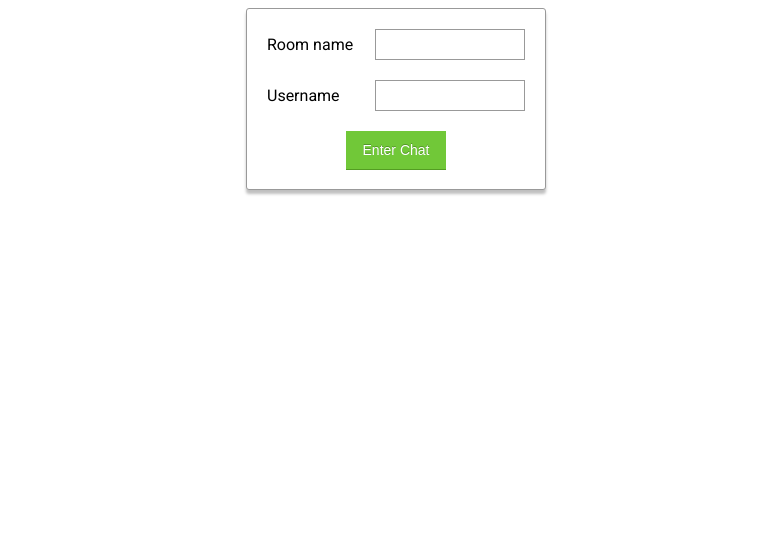
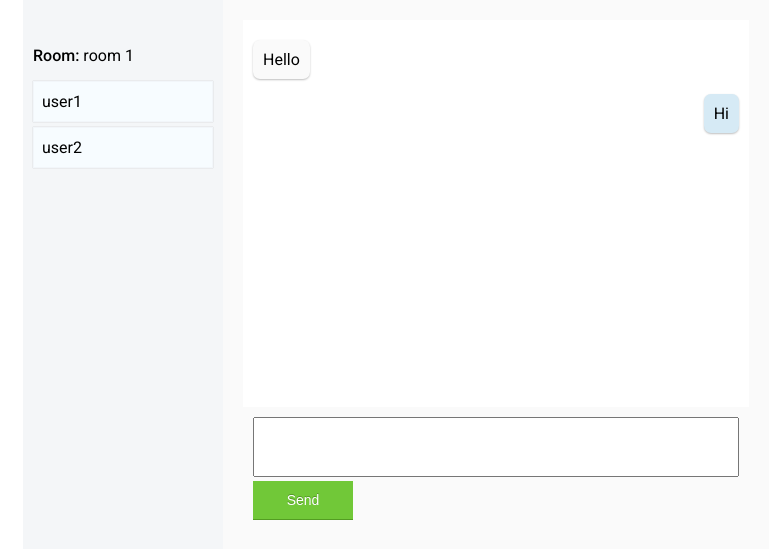
Before and after one commit to Auridel/simple_chat_react_socket, a React app in the folder client/: page / in a window 1280 px wide. Shown: the whole page, without its empty margins (244-1015 px from the left). Built offline with nearby package versions, Linux system fonts and the light colour scheme.

Commit message:
basic components

```diff
--- /dev/null
+++ b/client/src/components/addForm/addForm.js
@@ -0,0 +1,14 @@
+import React from "react";
+
+import "./addForm.scss";
+
+const AddForm = () => {
+    return (
+        <div className="add-form">
+            <textarea className="add-form__input"/>
+            <button className="add-form__btn">Send</button>
+        </div>
+    )
+};
+
+export default AddForm;
--- /dev/null
+++ b/client/src/components/addForm/addForm.scss
@@ -0,0 +1,28 @@
+.add-form{
+  padding: 10px;
+  justify-self: flex-end;
+}
+.add-form__input{
+  width: 100%;
+  height: 60px;
+
+  resize: none;
+}
+.add-form__btn{
+  padding: 10px 15px;
+  width: 100px;
+  margin: 0 auto;
+
+  border: none;
+  font-family: Arial, sans-serif;
+  font-size: 14px;
+  line-height: 18px;
+  color: #FFFFFF;
+  text-shadow: 0 -1px 0 rgba(0, 0, 0, 0.25);
+  background-color: #71C838;
+  box-shadow: 0 1px 0 #539D22;
+
+  &:active{
+    background-color: #7fe33e;
+  }
+}
--- a/client/src/components/app/app.js
+++ b/client/src/components/app/app.js
@@ -2,10 +2,14 @@ import React from "react";
 import Login from "../login/login";
 
 import "./app.scss";
+import Chat from "../chat/chat";
 
 const App = () => {
+    const logged = true;
     return (
-        <Login/>
+        <>
+            {logged? <Chat/> : <Login/>}
+        </>
     )
 };
 
--- a/client/src/components/app/app.scss
+++ b/client/src/components/app/app.scss
@@ -1,4 +1,7 @@
 html, body{
+  margin: 0;
+  padding: 0;
+
   font-family: Roboto, sans-serif;
 }
 *{
--- /dev/null
+++ b/client/src/components/chat/chat.js
@@ -0,0 +1,20 @@
+import React from "react";
+import Mesages from "../messages/messages";
+import AddForm from "../addForm/addForm";
+import Users from "../users/users";
+
+import "./chat.scss";
+
+const Chat = () => {
+    return(
+        <section className="chat">
+            <Users/>
+            <div className="chat__wrapper">
+                <Mesages/>
+                <AddForm/>
+            </div>
+        </section>
+    )
+};
+
+export default Chat;
--- /dev/null
+++ b/client/src/components/chat/chat.scss
@@ -0,0 +1,19 @@
+.chat{
+  width: 746px;
+  height: 549px;
+  margin: 0 auto;
+  display: flex;
+  align-items: stretch;
+  justify-content: stretch;
+}
+
+.chat__wrapper{
+  display: flex;
+  flex-direction: column;
+  justify-content: stretch;
+  align-items: stretch;
+  flex-grow: 1;
+  padding: 20px;
+
+  background-color: rgba(250, 250, 250, 1);
+}
--- /dev/null
+++ b/client/src/components/messages/messages.js
@@ -0,0 +1,16 @@
+import React from "react";
+
+import "./messages.scss";
+
+const Mesages = () => {
+    return (
+        <div className="chat__messages-container">
+            <ul className="chat__messages-list">
+                <li className="chat__message">Hello</li>
+                <li className="chat__message yours">Hi</li>
+            </ul>
+        </div>
+    )
+};
+
+export default Mesages;
--- /dev/null
+++ b/client/src/components/messages/messages.scss
@@ -0,0 +1,28 @@
+.chat__messages-container{
+  flex-grow: 1;
+}
+.chat__messages-list{
+  height: 100%;
+  margin: 0;
+  padding: 20px 10px;
+  display: flex;
+  flex-direction: column;
+  align-items: flex-start;
+
+  list-style: none;
+  background-color: #FFF;
+}
+.chat__message{
+  display: inline-block;
+  margin-bottom: 15px;
+  padding: 10px 10px;
+
+  border-radius: 7px;
+  background-color: rgb(250, 250, 250);
+  box-shadow: 0 1px 2px rgba(0, 0, 0, 0.25);
+
+  &.yours{
+    align-self: flex-end;
+    background-color: rgb(214, 234, 245);
+  }
+}
--- /dev/null
+++ b/client/src/components/users/users.js
@@ -0,0 +1,17 @@
+import React from "react";
+
+import "./users.scss";
+
+const Users = () => {
+    return (
+        <aside className="users">
+            <p className="users__room"><span className="users__strong">Room:</span> room 1</p>
+            <ul className="users__list">
+                <li className="users__list-item">user1</li>
+                <li className="users__list-item">user2</li>
+            </ul>
+        </aside>
+    )
+};
+
+export default Users;
--- /dev/null
+++ b/client/src/components/users/users.scss
@@ -0,0 +1,23 @@
+.users{
+  width: 200px;
+  padding: 30px 10px;
+
+  background-color: #F4F6F8;
+}
+.users__strong{
+  font-weight: 500;
+}
+.users__list{
+  padding: 0;
+  margin: 0;
+
+  list-style: none;
+}
+.users__list-item{
+  padding: 10px 8px;
+  margin-bottom: 5px;
+
+  background-color: #f7fcff;
+  border: 1px solid rgba(235, 238, 243, 0.46);
+  box-shadow: 0 0 1px rgba(0, 0, 0, 0.25);
+}
```
